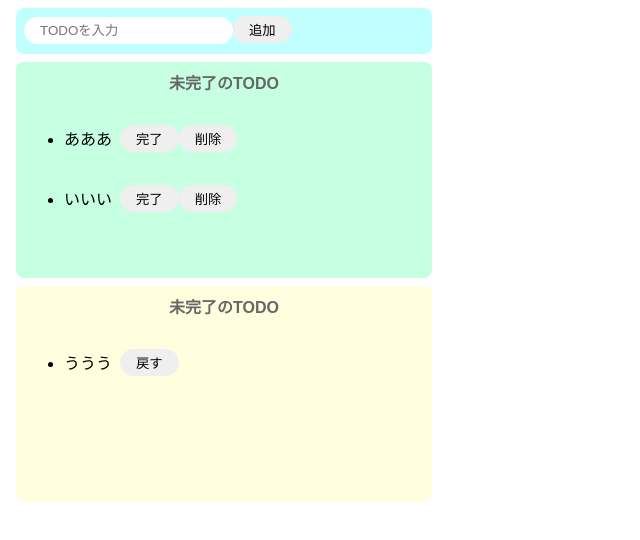
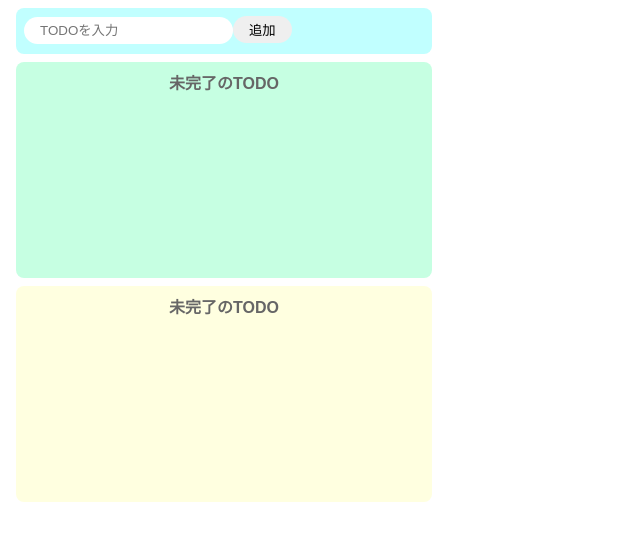
Before and after one commit to yushi32/jak-react-todo, a React (Create React App) app: page / in a window 1280 px wide. Shown: the top 540 px of the page, without its empty margins (0-640 px from the left). Built offline with nearby package versions, Linux system fonts and the light colour scheme.

Commit message:
update: 初期値を削除

```diff
--- a/src/App.jsx
+++ b/src/App.jsx
@@ -4,12 +4,9 @@ import "./styles.css";
 export const App = () => {
   const [todoText, setTodoText] = useState('');
 
-  const [incompleteTodos, setIncompleteTodos] = useState([
-    'あああ',
-    'いいい'
-  ]);
+  const [incompleteTodos, setIncompleteTodos] = useState([]);
 
-  const [completeTodos, setCompleteTodos] = useState(['ううう']);
+  const [completeTodos, setCompleteTodos] = useState([]);
 
   const onChangeTodoText = (event) => setTodoText(event.target.value);
 
```
